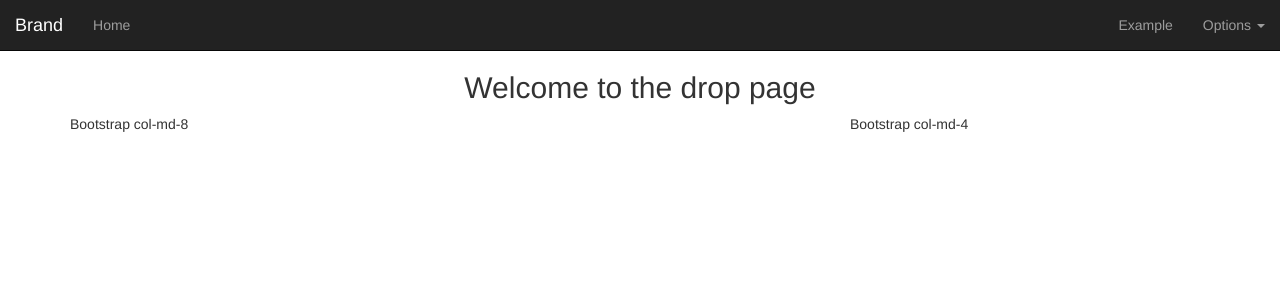
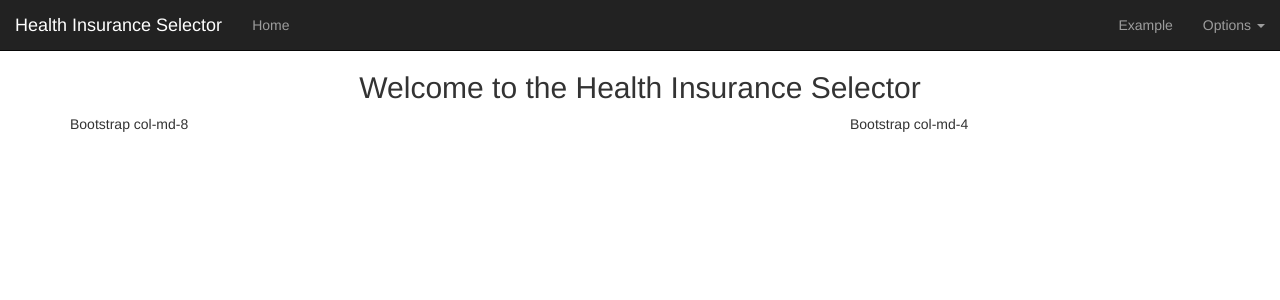
Before and after one commit to jessesimpson36/HealthInsuranceSelector, a Django app: page / in a window 1280 px wide. Shown: the top 300 px of the page. Run offline with Django 3.2, Linux system fonts and the light colour scheme; some libraries are stand-ins or nearby versions.

Commit message:
modified title text

```diff
--- a/mysite/templates/base.html
+++ b/mysite/templates/base.html
@@ -33,7 +33,7 @@
                     <span class="icon-bar"></span>
                     <span class="icon-bar"></span>
                 </button>
-                <a href="{% url 'index' %}" style="overflow: visible;" class='navbar-brand'>Brand</a>
+                <a href="{% url 'index' %}" style="overflow: visible;" class='navbar-brand'>Health Insurance Selector</a>
             </div>
 
             <!-- Fully Logged in with instance picked menu -->
--- a/mysite/templates/index.html
+++ b/mysite/templates/index.html
@@ -4,7 +4,7 @@
 
 {% block body %}
     <h2 class="text-center">
-        Welcome to the drop page
+        Welcome to the Health Insurance Selector
     </h2>
 
     <div class="container">
```
